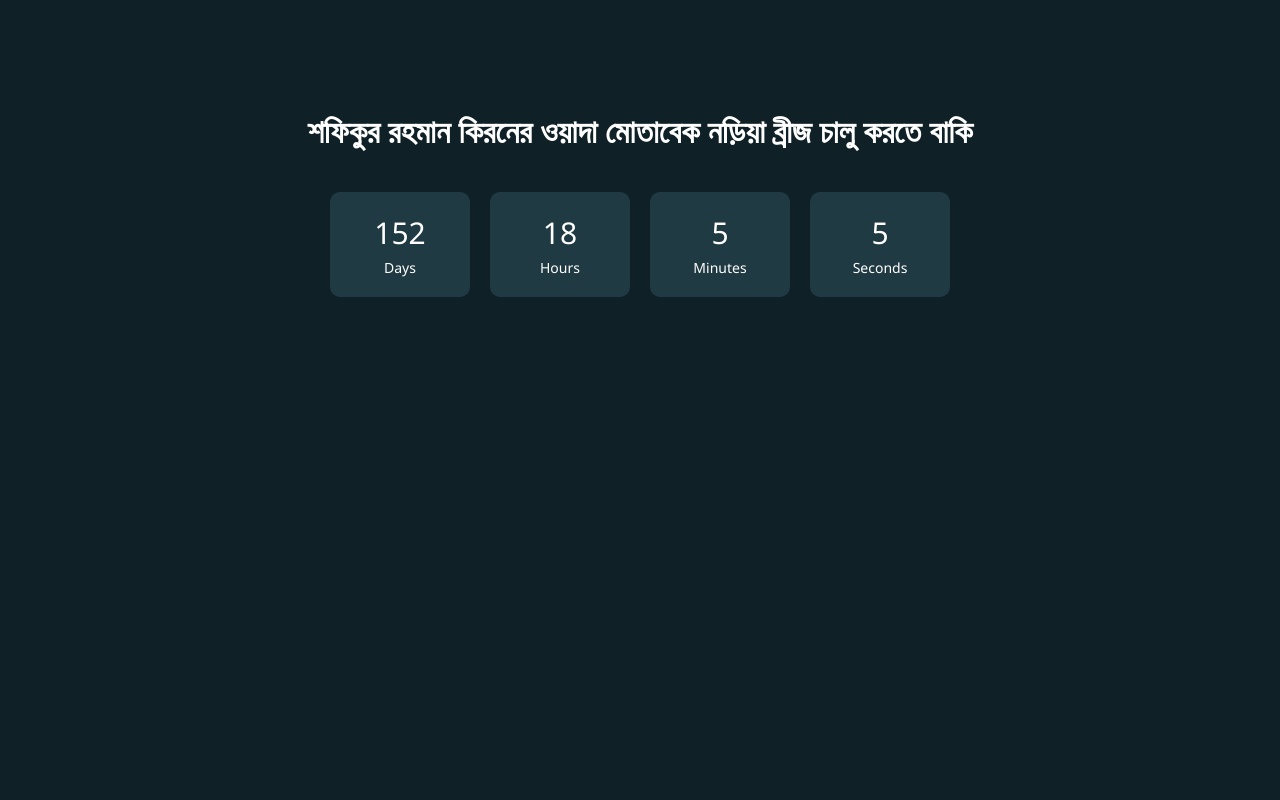
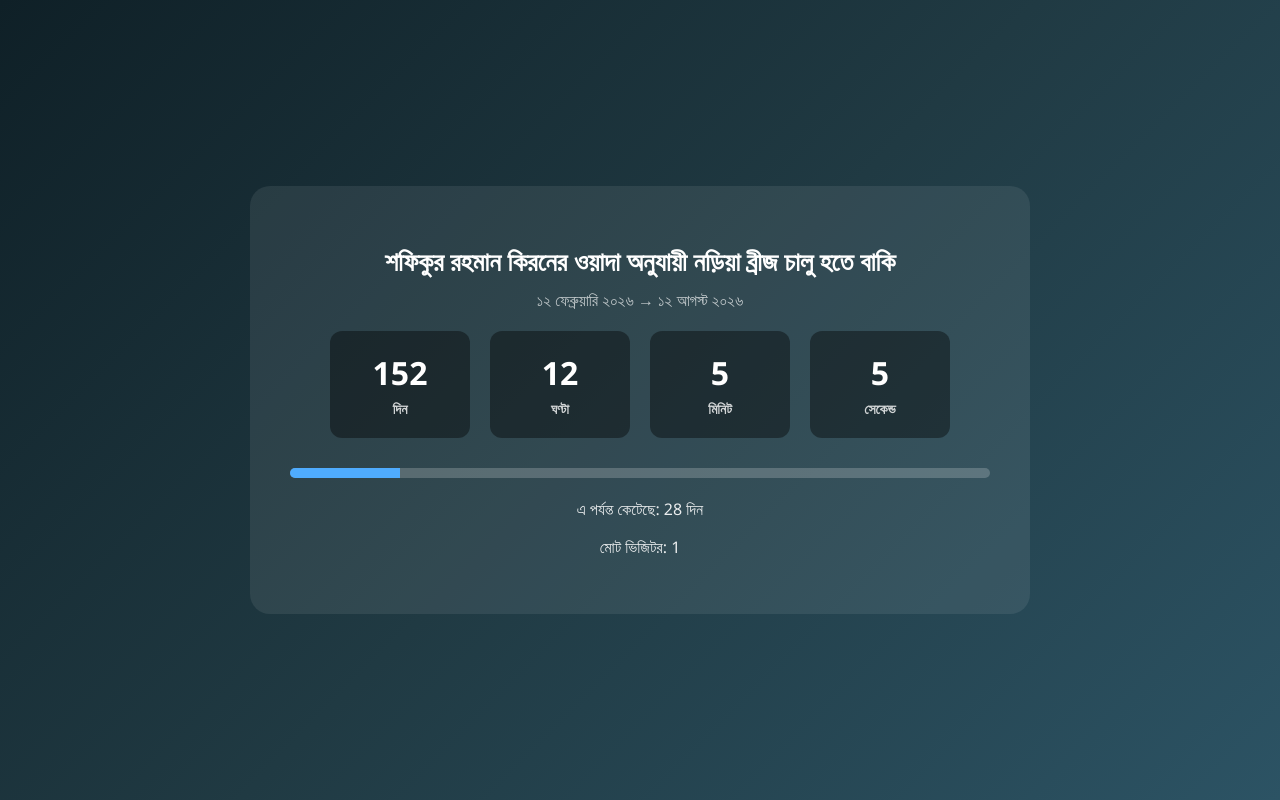
Before and after one commit to kewnaami23/bridge-countdown, a plain HTML site: page index.html in a window 1280 px wide. Drawn offline with Linux system fonts and the light colour scheme; no server answers.

Commit message:
Update index.html

```diff
--- a/index.html
+++ b/index.html
@@ -4,75 +4,151 @@
 <meta charset="UTF-8">
 <meta name="viewport" content="width=device-width, initial-scale=1.0">
 <title>নড়িয়া ব্রীজ কাউন্টডাউন</title>
-
 <style>
-body{
-font-family:Segoe UI;
-text-align:center;
-background:#0f2027;
-color:white;
-padding-top:80px;
+body {
+  margin:0;
+  font-family:Segoe UI,sans-serif;
+  background:linear-gradient(135deg,#0f2027,#203a43,#2c5364);
+  color:white;
+  display:flex;
+  justify-content:center;
+  align-items:center;
+  height:100vh;
+  text-align:center;
 }
-
-.timer{
-display:flex;
-justify-content:center;
-gap:20px;
-margin-top:40px;
+.container {
+  background:rgba(255,255,255,0.08);
+  padding:40px;
+  border-radius:20px;
+  width:90%;
+  max-width:700px;
 }
-
-.box{
-background:#203a43;
-padding:20px;
-border-radius:10px;
-width:100px;
-font-size:30px;
+h1 { font-size:26px; margin-bottom:10px; }
+.subtitle { opacity:0.7; margin-bottom:20px; }
+.timer {
+  display:flex;
+  justify-content:center;
+  gap:20px;
+  flex-wrap:wrap;
+  margin-top:20px;
 }
-
-span{
-display:block;
-font-size:14px;
-margin-top:5px;
+.box {
+  background:rgba(0,0,0,0.4);
+  padding:20px;
+  border-radius:12px;
+  width:100px;
+  font-size:32px;
+  font-weight:bold;
 }
+.label { font-size:14px; opacity:0.8; margin-top:5px; }
+.progress {
+  margin-top:30px;
+  height:10px;
+  background:rgba(255,255,255,0.2);
+  border-radius:20px;
+  overflow:hidden;
+}
+.bar {
+  height:100%;
+  width:0%;
+  background:#4facfe;
+  transition:1s width linear;
+}
+.stats { margin-top:20px; font-size:16px; opacity:0.9; }
 </style>
-
 </head>
-
 <body>
-
-<h1>শফিকুর রহমান কিরনের ওয়াদা মোতাবেক নড়িয়া ব্রীজ চালু করতে বাকি</h1>
-
-<div class="timer">
-<div class="box"><div id="days">0</div><span>Days</span></div>
-<div class="box"><div id="hours">0</div><span>Hours</span></div>
-<div class="box"><div id="minutes">0</div><span>Minutes</span></div>
-<div class="box"><div id="seconds">0</div><span>Seconds</span></div>
+<div class="container">
+  <h1>শফিকুর রহমান কিরনের ওয়াদা অনুযায়ী নড়িয়া ব্রীজ চালু হতে বাকি</h1>
+  <div class="subtitle">১২ ফেব্রুয়ারি ২০২৬ → ১২ আগস্ট ২০২৬</div>
+  <div class="timer">
+    <div class="box"><div id="days">0</div><div class="label">দিন</div></div>
+    <div class="box"><div id="hours">0</div><div class="label">ঘণ্টা</div></div>
+    <div class="box"><div id="minutes">0</div><div class="label">মিনিট</div></div>
+    <div class="box"><div id="seconds">0</div><div class="label">সেকেন্ড</div></div>
+  </div>
+  <div class="progress"><div class="bar" id="progress"></div></div>
+  <div class="stats">
+    <p>এ পর্যন্ত কেটেছে: <span id="passedDays">0</span> দিন</p>
+    <p>মোট ভিজিটর: <span id="visitors">0</span></p>
+  </div>
 </div>
 
 <script>
+(function() {
+  const daysEl = document.getElementById("days");
+  const hoursEl = document.getElementById("hours");
+  const minutesEl = document.getElementById("minutes");
+  const secondsEl = document.getElementById("seconds");
+  const progressEl = document.getElementById("progress");
+  const passedEl = document.getElementById("passedDays");
+  const visitorsEl = document.getElementById("visitors");
 
-const endDate = new Date("Aug 12, 2026 00:00:00").getTime();
+  // Bangladesh timezone countdown
+  const startDate = new Date("Feb 12, 2026 00:00:00 UTC+6").getTime();
+  const endDate = new Date("Aug 12, 2026 00:00:00 UTC+6").getTime();
 
-function update(){
+  function safeUpdate(el, value) {
+    if(el && el.innerText != value) el.innerText = value;
+  }
 
-const now = new Date().getTime();
-const distance = endDate - now;
+  function updateTimer() {
+    const now = Date.now();
+    let distance = endDate - now;
 
-const days = Math.floor(distance/(1000*60*60*24));
-const hours = Math.floor((distance%(1000*60*60*24))/(1000*60*60));
-const minutes = Math.floor((distance%(1000*60*60))/(1000*60));
-const seconds = Math.floor((distance%(1000*60))/1000);
+    if(distance <= 0) {
+      const timerContainer = document.querySelector(".timer");
+      if(timerContainer) timerContainer.innerHTML = "<h2>সময় শেষ</h2>";
+      if(progressEl) progressEl.style.width = "100%";
+      return;
+    }
 
-document.getElementById("days").innerHTML = days;
-document.getElementById("hours").innerHTML = hours;
-document.getElementById("minutes").innerHTML = minutes;
-document.getElementById("seconds").innerHTML = seconds;
+    const days = Math.floor(distance / (1000*60*60*24));
+    const hours = Math.floor((distance % (1000*60*60*24)) / (1000*60*60));
+    const minutes = Math.floor((distance % (1000*60*60)) / (1000*60));
+    const seconds = Math.floor((distance % (1000*60)) / 1000);
 
-}
+    safeUpdate(daysEl, days);
+    safeUpdate(hoursEl, hours);
+    safeUpdate(minutesEl, minutes);
+    safeUpdate(secondsEl, seconds);
 
-setInterval(update,1000);
+    const total = endDate - startDate;
+    const passed = now - startDate;
+    const percent = Math.min(Math.max((passed/total)*100,0),100);
 
+    if(progressEl) progressEl.style.width = percent + "%";
+    safeUpdate(passedEl, Math.floor(passed / (1000*60*60*24)));
+
+    requestAnimationFrame(updateTimer);
+  }
+
+  // Secure visitor counter using HTTPS API (replace with your real endpoint)
+  async function fetchVisitorCount() {
+    try {
+      const res = await fetch("https://yourdomain.com/api/visit", { method: "POST" });
+      if(!res.ok) throw new Error("Network error");
+      const data = await res.json();
+      safeUpdate(visitorsEl, data.visitorCount || 0);
+    } catch(e) {
+      console.warn("Visitor count failed", e);
+      // fallback: localStorage
+      try {
+        let visits = parseInt(localStorage.getItem("visit-count")) || 0;
+        visits++;
+        localStorage.setItem("visit-count", visits);
+        safeUpdate(visitorsEl, visits);
+      } catch(err) {
+        safeUpdate(visitorsEl, 0);
+      }
+    }
+  }
+
+  // Start countdown
+  updateTimer();
+  fetchVisitorCount();
+
+})();
 </script>
-
 </body>
 </html>
```
